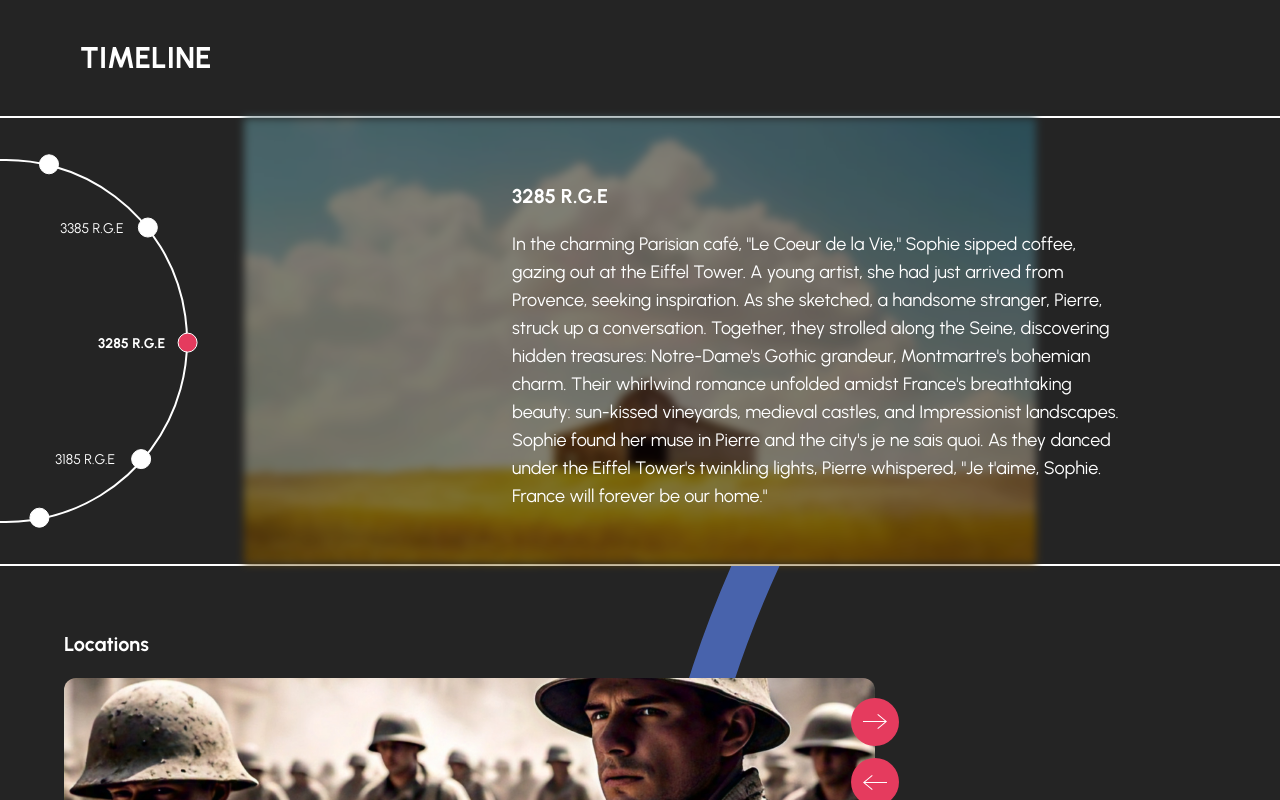
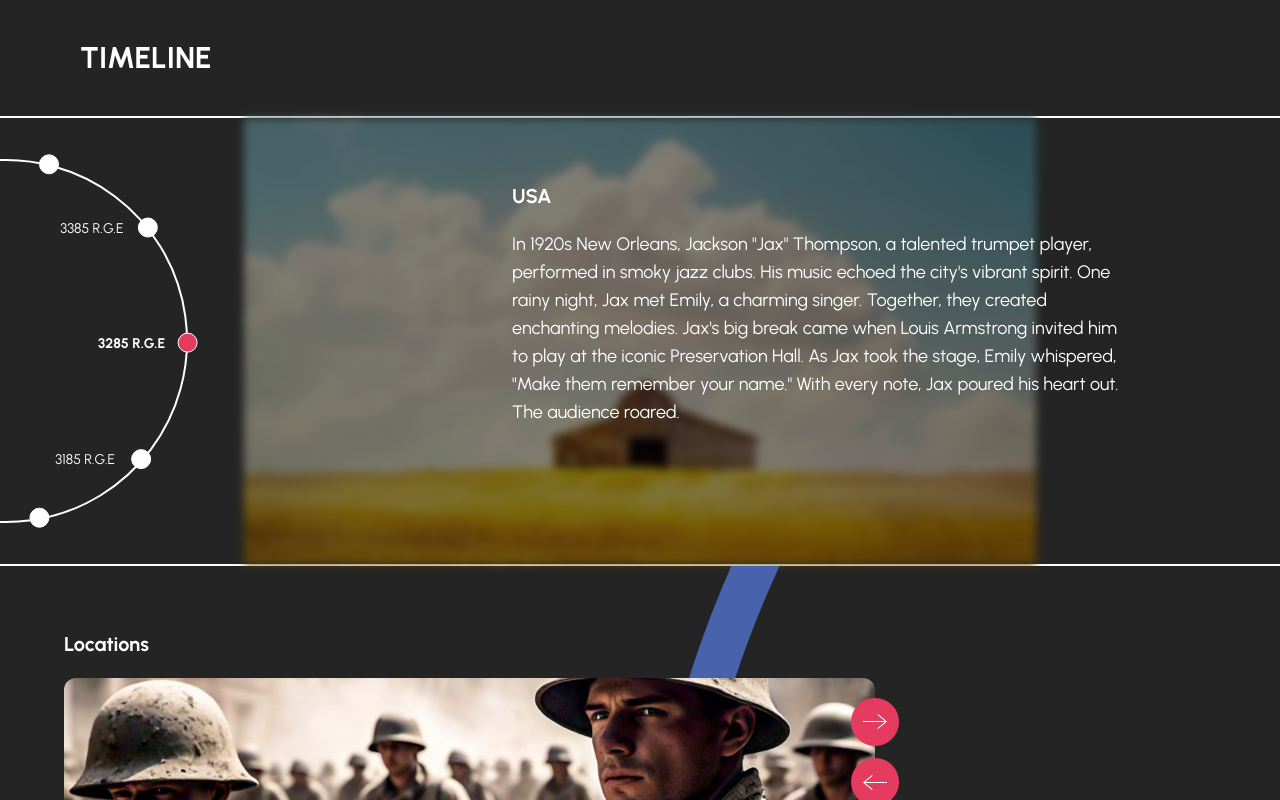
Before and after one commit to arnoldfox21/test-gw, a Next.js app: page / in a window 1280 px wide. Shown: the top 800 px of the page. Built offline with nearby package versions, Linux system fonts and the light colour scheme.

Commit message:
fix: dataset and timeline title

```diff
--- a/components/Carousel/index.js
+++ b/components/Carousel/index.js
@@ -79,7 +79,7 @@ export default function Carousel({
             d="M -14 180 q 400 -300 920 0"
             stroke="#4863ac"
             fill="none"
-            stroke-width="44"
+            strokeWidth="44"
           />
         </svg>
       </div>
--- a/components/Timeline/index.js
+++ b/components/Timeline/index.js
@@ -24,7 +24,7 @@ export default function Timeline({ activeItem, selectRGE, mainColor }){
         <div className="w-full z-30 flex justify-end">
           <div className="w-3/5 z-30 text-white flex flex-col">
             <div className="w-4/5 py-16">
-              <div className="font-bold pb-5 text-xl">{activeItem?.title}</div>
+              <div className="font-bold pb-5 text-xl">{activeItem?.name?.toUpperCase()}</div>
               <div className="text-lg line-clamp-6 md:line-clamp-none">
                 {activeItem?.description}
               </div>
--- a/dataSets/index.js
+++ b/dataSets/index.js
@@ -2,7 +2,7 @@ const TIMELINE = [
   {
     title: "3312 R.G.E",
     key: "fr",
-    name: 'france',
+    name: "france",
     position: 17,
     description: `In the charming Parisian café, "Le Coeur de la Vie," Sophie sipped coffee, gazing out at the Eiffel Tower. A young artist, she had just arrived from Provence, seeking inspiration.
     As she sketched, a handsome stranger, Pierre, struck up a conversation. Together, they strolled along the Seine, discovering hidden treasures: Notre-Dame's Gothic grandeur, Montmartre's bohemian charm.
@@ -37,7 +37,7 @@ const TIMELINE = [
     title: "3385 R.G.E",
     position: -19,
     key: "id",
-    name: 'indonesia',
+    name: "indonesia",
     description: `In 1945, young Joko, from Yogyakarta, joined Indonesia's fight for independence. Armed with a bamboo spear, he marched alongside Sukarno's forces against Dutch colonial rule.
     In the Battle of Magelang, Joko saved his commander's life. Sukarno praised his bravery, saying, "Your courage inspires our nation!"
     Joko's village celebrated his heroism. His mother smiled, "My son, you've made our ancestors proud."
@@ -71,11 +71,12 @@ const TIMELINE = [
     title: "3285 R.G.E",
     position: -53,
     key: "us",
-    name: 'usa',
-    description: `In the charming Parisian café, "Le Coeur de la Vie," Sophie sipped coffee, gazing out at the Eiffel Tower. A young artist, she had just arrived from Provence, seeking inspiration.
-    As she sketched, a handsome stranger, Pierre, struck up a conversation. Together, they strolled along the Seine, discovering hidden treasures: Notre-Dame's Gothic grandeur, Montmartre's bohemian charm.
-    Their whirlwind romance unfolded amidst France's breathtaking beauty: sun-kissed vineyards, medieval castles, and Impressionist landscapes.
-    Sophie found her muse in Pierre and the city's je ne sais quoi. As they danced under the Eiffel Tower's twinkling lights, Pierre whispered, "Je t'aime, Sophie. France will forever be our home."`,
+    name: "usa",
+    description: `In 1920s New Orleans, Jackson "Jax" Thompson, a talented trumpet player, performed in smoky jazz clubs. His music echoed the city's vibrant spirit.
+    One rainy night, Jax met Emily, a charming singer. Together, they created enchanting melodies.
+    Jax's big break came when Louis Armstrong invited him to play at the iconic Preservation Hall.
+    As Jax took the stage, Emily whispered, "Make them remember your name."
+    With every note, Jax poured his heart out. The audience roared.`,
     timeline: [
       {
         title: "American Revolution (1775-1783)",
@@ -104,11 +105,12 @@ const TIMELINE = [
     title: "3185 R.G.E",
     position: -89,
     key: "cn",
-    name: 'china',
-    description: `In the charming Parisian café, "Le Coeur de la Vie," Sophie sipped coffee, gazing out at the Eiffel Tower. A young artist, she had just arrived from Provence, seeking inspiration.
-    As she sketched, a handsome stranger, Pierre, struck up a conversation. Together, they strolled along the Seine, discovering hidden treasures: Notre-Dame's Gothic grandeur, Montmartre's bohemian charm.
-    Their whirlwind romance unfolded amidst France's breathtaking beauty: sun-kissed vineyards, medieval castles, and Impressionist landscapes.
-    Sophie found her muse in Pierre and the city's je ne sais quoi. As they danced under the Eiffel Tower's twinkling lights, Pierre whispered, "Je t'aime, Sophie. France will forever be our home."`,
+    name: "china",
+    description: `In ancient Hangzhou, Ling, a talented silk painter, lived near West Lake. One day, a mysterious stranger commissioned a silk scroll with a jade green phoenix.
+    Ling worked tirelessly, infusing the painting with magic. Upon completion, the stranger vanished, leaving a cryptic message:
+    "For the one who seeks balance."
+    Months passed. Ling's art studio flourished. One evening, a young monk arrived.
+    "The phoenix's wisdom guides me," he said. "I seek harmony between yin and yang."`,
     timeline: [
       {
         title: "Qin Shi Huang Unifies China (221 BCE)",
@@ -137,12 +139,14 @@ const TIMELINE = [
   {
     title: "3085 R.G.E",
     key: "ru",
-    name: 'rusia',
+    name: "rusia",
     position: -125,
-    description: `In the charming Parisian café, "Le Coeur de la Vie," Sophie sipped coffee, gazing out at the Eiffel Tower. A young artist, she had just arrived from Provence, seeking inspiration.
-    As she sketched, a handsome stranger, Pierre, struck up a conversation. Together, they strolled along the Seine, discovering hidden treasures: Notre-Dame's Gothic grandeur, Montmartre's bohemian charm.
-    Their whirlwind romance unfolded amidst France's breathtaking beauty: sun-kissed vineyards, medieval castles, and Impressionist landscapes.
-    Sophie found her muse in Pierre and the city's je ne sais quoi. As they danced under the Eiffel Tower's twinkling lights, Pierre whispered, "Je t'aime, Sophie. France will forever be our home."`,
+    description: `
+    In the frosty winter of 1910, Maria, a young ballerina, danced through the snow-covered streets of St. Petersburg. She rushed to the Imperial Russian Ballet for her audition.
+    As she entered the theater, Maria's eyes met those of Sergei, a charming composer. His music echoed through the halls, entrancing her.
+    Maria's performance dazzled the judges. Sergei approached her:
+    "Your dance is as elegant as the Neva River," he said.
+    Maria blushed. "Your music is as beautiful as the snowfall."`,
     timeline: [
       {
         title: "Peter the Great's Reforms (1682-1725)",
@@ -171,12 +175,11 @@ const TIMELINE = [
   {
     title: "3485 R.G.E",
     key: "en",
-    name: 'england',
+    name: "england",
     position: -161,
-    description: `In the charming Parisian café, "Le Coeur de la Vie," Sophie sipped coffee, gazing out at the Eiffel Tower. A young artist, she had just arrived from Provence, seeking inspiration.
-    As she sketched, a handsome stranger, Pierre, struck up a conversation. Together, they strolled along the Seine, discovering hidden treasures: Notre-Dame's Gothic grandeur, Montmartre's bohemian charm.
-    Their whirlwind romance unfolded amidst France's breathtaking beauty: sun-kissed vineyards, medieval castles, and Impressionist landscapes.
-    Sophie found her muse in Pierre and the city's je ne sais quoi. As they danced under the Eiffel Tower's twinkling lights, Pierre whispered, "Je t'aime, Sophie. France will forever be our home."`,
+    description: `In a quaint London shop, clockmaker James Elliot wound the mechanisms of antique timepieces. One evening, while repairing a 19th-century pocket watch, he discovered a hidden compartment.
+    Inside, a faded letter addressed to "My dearest" spoke of love, loss and a promise made beneath Big Ben's chiming bells. Intrigued, James searched for the owner.
+    His quest led him to Emily, a charming librarian. Together, they unraveled the mystery, following clues from Covent Garden to the Tower of London.`,
     timeline: [
       {
         title: "Norman Conquest (1066)",
@@ -206,29 +209,29 @@ const TIMELINE = [
 
 const SLIDES = [
   {
-    key: 'ru',
-    image: '/images/rusia/rusia.jpeg'
+    key: "ru",
+    image: "/images/rusia/rusia.jpeg",
   },
   {
-    key: 'id',
-    image: '/images/indonesia/id.jpeg'
+    key: "id",
+    image: "/images/indonesia/id.jpeg",
   },
   {
-    key: 'cn',
-    image: '/images/china/china.jpeg'
+    key: "cn",
+    image: "/images/china/china.jpeg",
   },
   {
-    key: 'us',
-    image: '/images/usa/usa.jpeg'
+    key: "us",
+    image: "/images/usa/usa.jpeg",
   },
   {
-    key: 'en',
-    image: '/images/england/england.jpeg'
+    key: "en",
+    image: "/images/england/england.jpeg",
   },
   {
-    key: 'fr',
-    image: '/images/france/france.jpeg'
+    key: "fr",
+    image: "/images/france/france.jpeg",
   },
-]
+];
 
-export { TIMELINE, SLIDES }
+export { TIMELINE, SLIDES };
```
